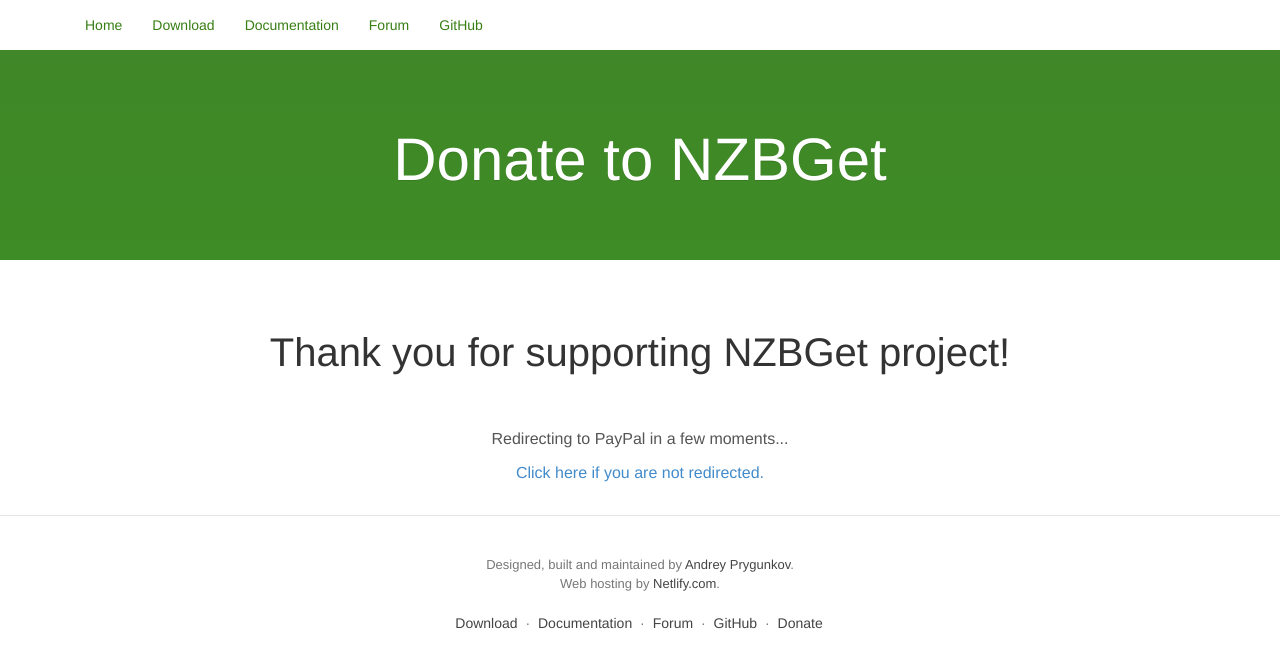
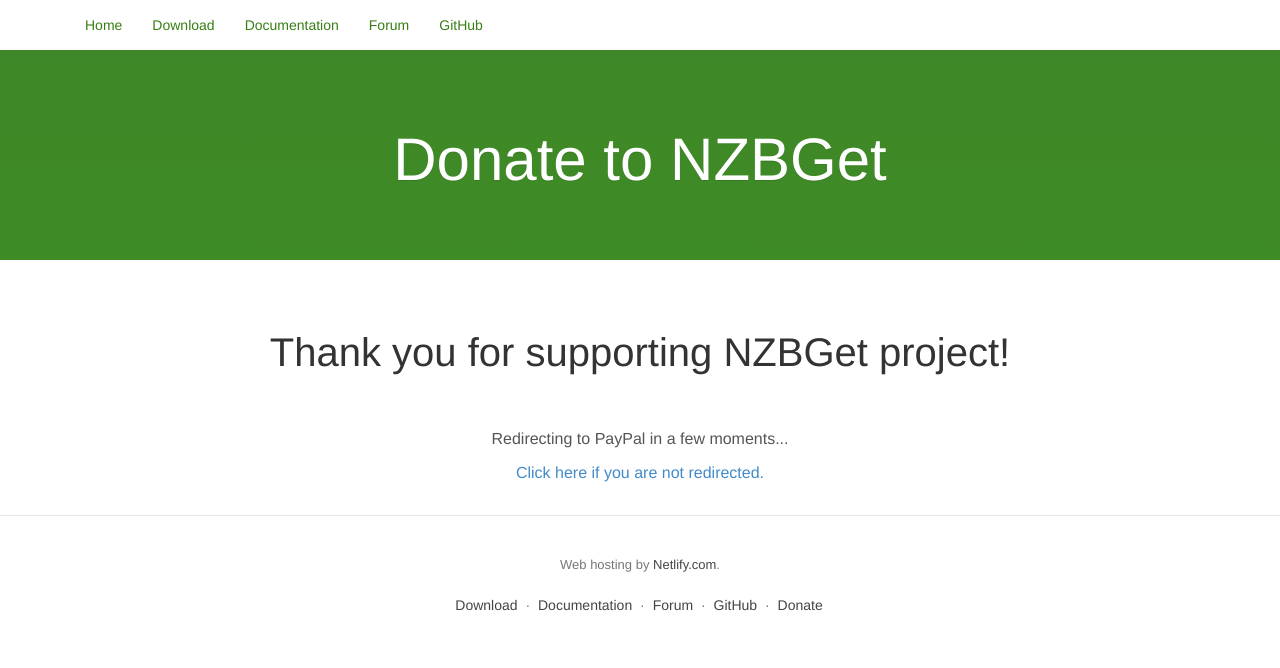
Before and after one commit to nzbget/nzbget.github.io, a Jekyll site: the page built from donate.html, in a window 1280 px wide. Shown: the top 668 px of the page. Built offline with Jekyll 4.4.1, drawn with Linux system fonts in a browser that asks for light colours; nearby versions of some CDN libraries.

Commit message:
updated footer

```diff
--- a/_includes/footer.html
+++ b/_includes/footer.html
@@ -1,6 +1,5 @@
 <!-- Footer -->
 <footer class="bs-docs-footer" role="contentinfo">
-    <p>Designed, built and maintained by <a href="mailto:hugbug@users.sourceforge.net" target="_blank">Andrey Prygunkov</a>.</p>
     <p>Web hosting by <a href="https://netlify.com" target="_blank">Netlify.com</a>.</p>
     <ul class="bs-docs-footer-links muted">
       <li><a href="/download">Download</a></li>
```
